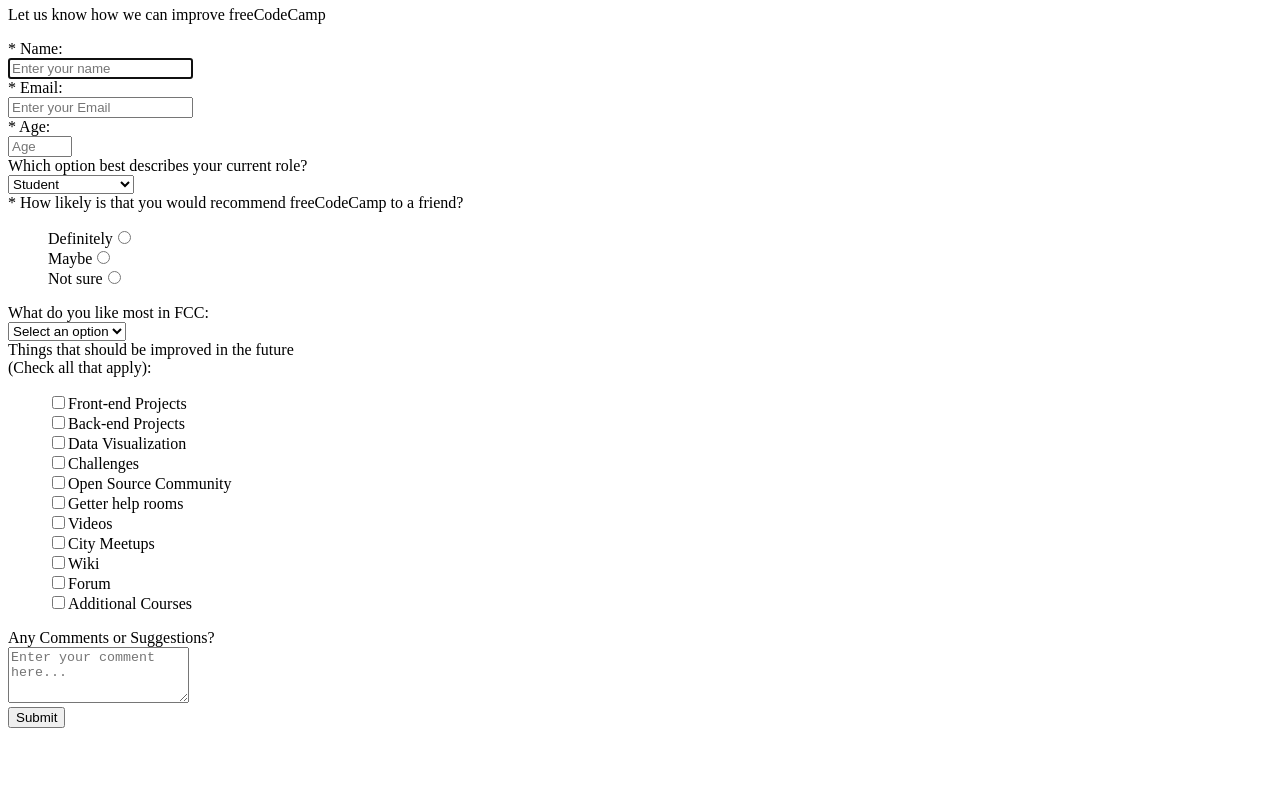
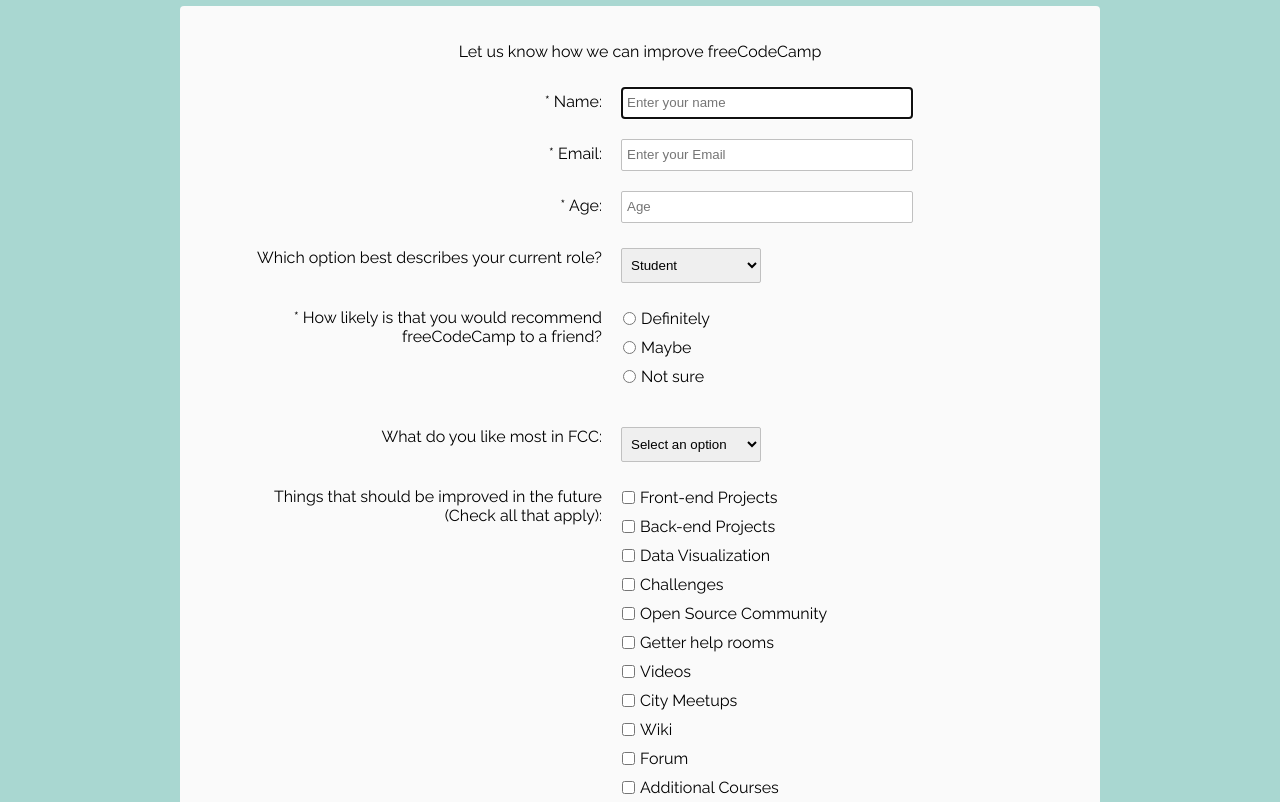
Before and after one commit to EugeniyPridatko/Survey-Form, a plain HTML site: page index.html in a window 1280 px wide. Shown: the part 74-876 px from the top of the page. Before the commit the page ends 810 px from the top, so only its background shows below. Drawn offline with Linux system fonts and the light colour scheme.

Commit message:
add way to file .css

```diff
--- a/index.html
+++ b/index.html
@@ -4,10 +4,12 @@
    <meta charset="UTF-8">
    <meta name="viewport" content="width=device-width, initial-scale=1.0">
    <meta http-equiv="X-UA-Compatible" content="ie=edge">
+   <link rel="stylesheet" href="style.css">
    <title>Survey-form</title>
 </head>
 <body>
-   <h1 id="title">Survey Form</h1>
+   <h1 id=
+   "title">Survey Form</h1>
 <div id="form-outer">
   <p id="description">
     Let us know how we can improve freeCodeCamp
```
